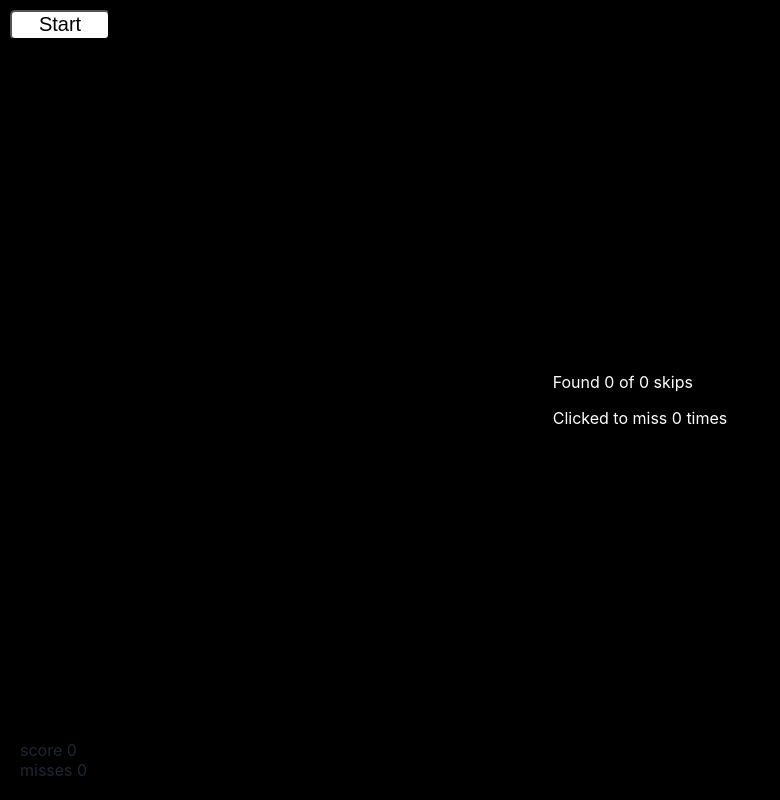
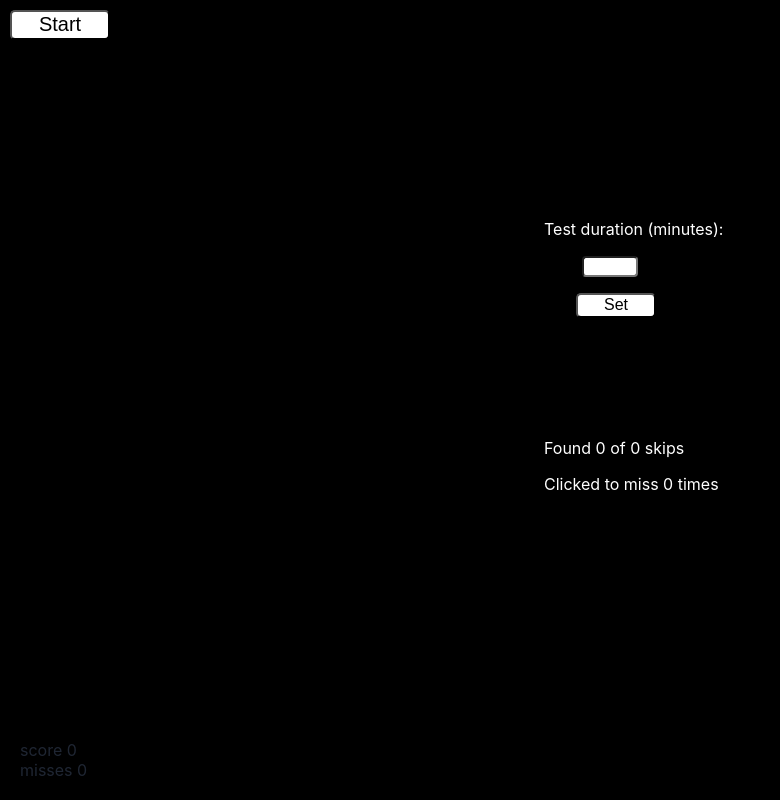
Before and after one commit to otsork/concentration, a React (Create React App) app: page / in a window 1280 px wide. Shown: the whole page, without its empty margins (0-780 px from the left). Built offline with nearby package versions, Linux system fonts and the light colour scheme.

Commit message:
InputField added

```diff
--- /dev/null
+++ b/src/components/InputField.jsx
@@ -0,0 +1,41 @@
+import React from 'react'
+import { makeStyles } from '@material-ui/styles'
+import * as colors from '../constants/colors.js'
+import ManagerContainer from '../containers/ManagerContainer.jsx'
+
+const useStyles = makeStyles({
+  input: {
+    color: colors.white,
+    marginBottom: "15vh"
+  },
+  numberField: {
+    borderRadius: "4px",
+    marginLeft: "3vw"
+  },
+  button: {
+    display: 'flex',
+    justifyContent: 'center',
+    width: '80px',
+    height: '25px',
+    fontSize: '16px',
+    zIndex: 999,
+    borderRadius: '5px',
+    backgroundColor: colors.white,
+    marginTop: "2vh",
+    marginLeft: "2.5vw"
+  }
+})
+
+export default function InputField() {
+  const classes = useStyles()
+
+return (
+  <div className={classes.input}>
+    <form>
+      <p>Test duration (minutes):</p>
+      <input className={classes.numberField} type="number" min="1" max="30" />
+      <button className={classes.button}>Set</button>
+    </form>
+  </div>
+  )
+}
--- a/src/components/Results.jsx
+++ b/src/components/Results.jsx
@@ -1,14 +1,12 @@
 import React from 'react'
 import { makeStyles } from '@material-ui/styles'
+import * as colors from '../constants/colors.js'
 
 const useStyles = makeStyles ({
   results: {
-    width: '50%',
-    height: '50%',
-    display: 'flex',
-    justifyContent: 'center',
-    alignItems: 'center',
-    color: 'white'
+    width: '15vw',
+    height: '20vh',
+    color: colors.white
   }
 })
 
--- a/src/containers/ManagerContainer.jsx
+++ b/src/containers/ManagerContainer.jsx
@@ -1,8 +1,9 @@
-import React, { useState } from 'react'
+import React, { useState, useCallback } from 'react'
 import Background from '../components/Background'
 import Clock from '../components/Clock'
 import Menu from '../components/Menu'
 import Results from '../components/Results'
+import InputField from '../components/InputField'
 
 export default function ManagerContainer() {
   const [testRunning, setTestRunning] = useState(false)
@@ -38,11 +39,14 @@ export default function ManagerContainer() {
           incrementScore={async () => setScore(score + 1)}
           incrementMisses={async () => setMisses(misses + 1)}
           endTest={() => setTestRunning(false)} />
-        :
-        <Results
-          score={score}
-          misses={misses}
-          numberOfSkips={numberOfSkips} />
+          :
+        <div>
+          <InputField />
+          <Results
+            score={score}
+            misses={misses}
+            numberOfSkips={numberOfSkips} />
+        </div>
       }
       <div style={{ position: 'fixed', left: 20, bottom: 40, color: '#1F2633' }}>{ 'score ' + score }</div>
       <div style={{ position: 'fixed', left: 20, bottom: 20, color: '#1F2633' }}>{ 'misses ' + misses }</div>
```
